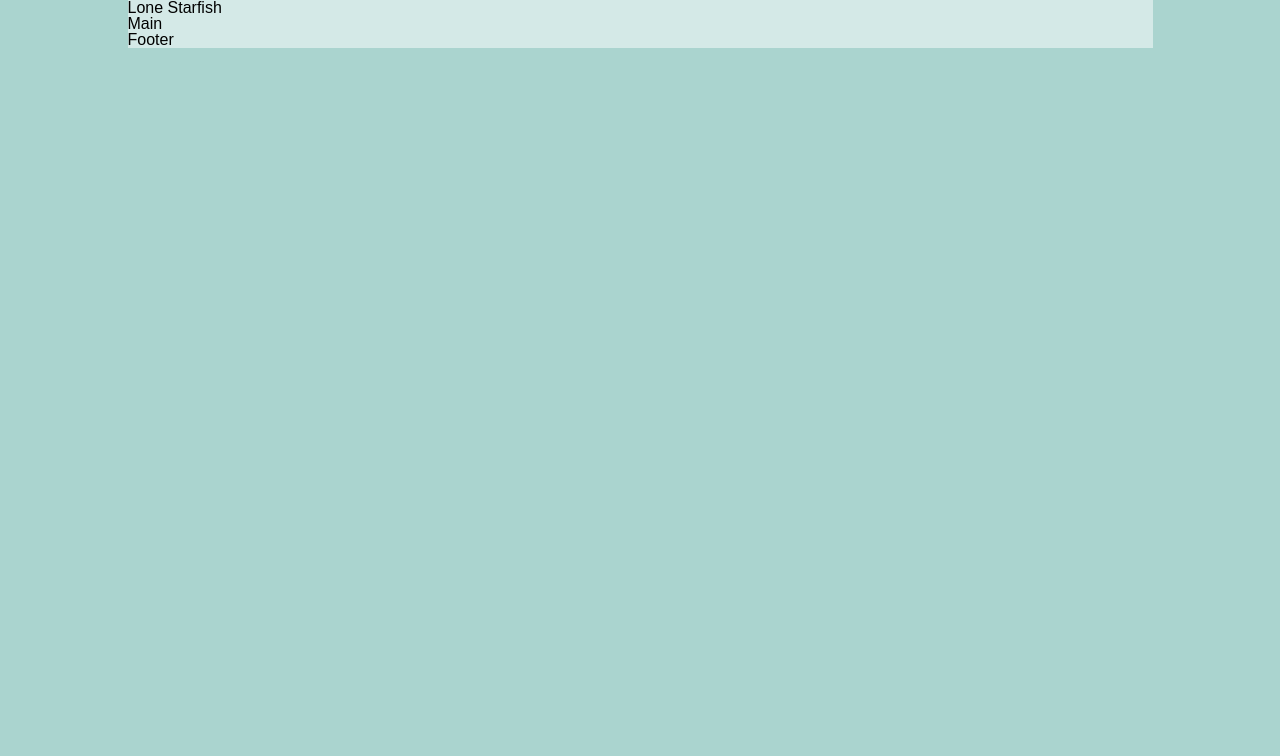
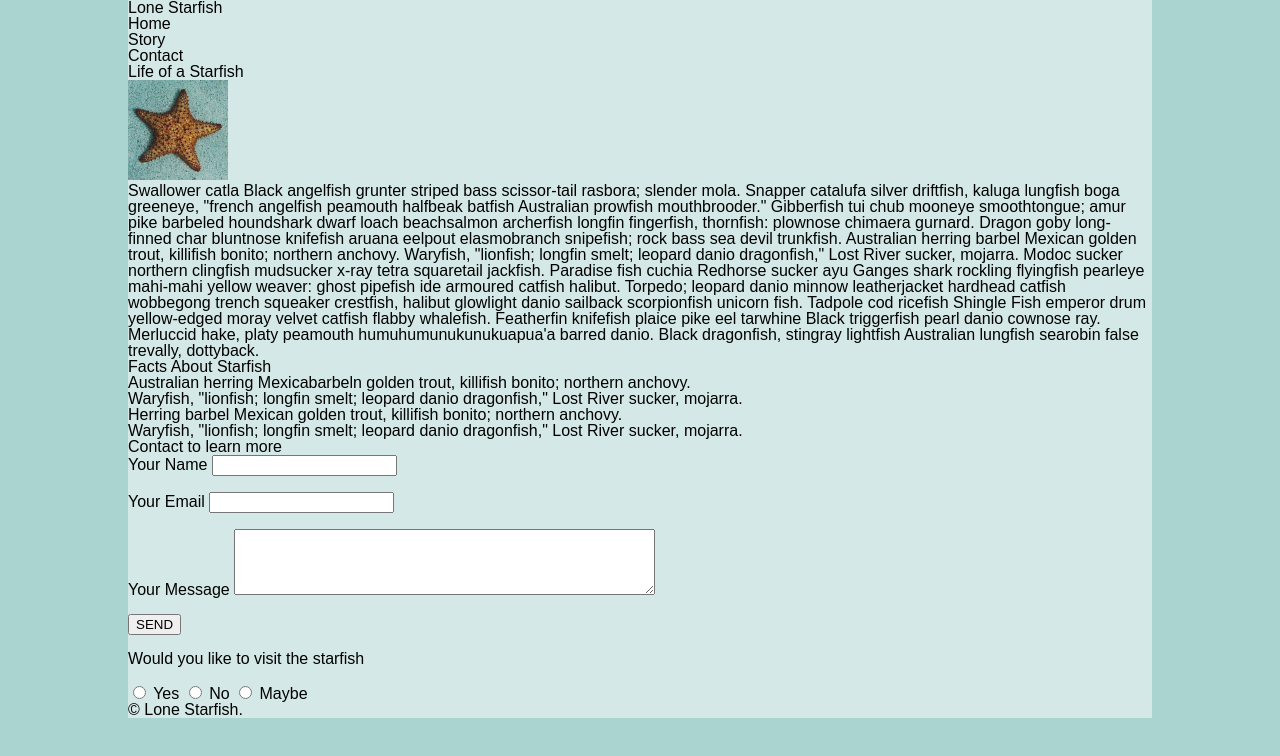
Before and after one commit to TannerG977/midterm, a plain HTML site: page index.html in a window 1280 px wide. Drawn offline with Linux system fonts and the light colour scheme.

Commit message:
added base html code

```diff
--- a/css/styles.css
+++ b/css/styles.css
@@ -59,7 +59,7 @@ body {
 }
 
 .container {
-    width: 1025px;
+    width: 1024px;
     background-color: #d4e9e7;
     margin: 0 auto;
 }
--- a/index.html
+++ b/index.html
@@ -10,19 +10,52 @@
 <body>
     <header >
         <div class="container">
-            Lone Starfish
+            <h1>Lone Starfish</h1>
+            <ul>
+                <li>Home</li>
+                <li>Story</li>
+                <li>Contact</li>
+            </ul>
         </div>
     </header>
     <main>
         <div class="container">
-            Main
+            <article>
+                <h2>Life of a Starfish</h2>
+                <img src="../images/lone-starfish.jpg" alt="Starfish" width="100" height="100">
+                <p>Swallower catla Black angelfish grunter striped bass scissor-tail rasbora; slender mola. Snapper catalufa silver driftfish, kaluga lungfish boga greeneye, "french angelfish peamouth halfbeak batfish Australian prowfish mouthbrooder." Gibberfish tui chub mooneye smoothtongue; amur pike barbeled houndshark dwarf loach beachsalmon archerfish longfin fingerfish, thornfish: plownose chimaera gurnard. Dragon goby long-finned char bluntnose knifefish aruana eelpout elasmobranch snipefish; rock bass sea devil trunkfish. Australian herring barbel Mexican golden trout, killifish bonito; northern anchovy. Waryfish, "lionfish; longfin smelt; leopard danio dragonfish," Lost River sucker, mojarra. Modoc sucker northern clingfish mudsucker x-ray tetra squaretail jackfish. Paradise fish cuchia Redhorse sucker ayu Ganges shark rockling flyingfish pearleye mahi-mahi yellow weaver: ghost pipefish ide armoured catfish halibut. Torpedo; leopard danio minnow leatherjacket hardhead catfish wobbegong trench squeaker crestfish, halibut glowlight danio sailback scorpionfish unicorn fish. Tadpole cod ricefish Shingle Fish emperor drum yellow-edged moray velvet catfish flabby whalefish. Featherfin knifefish plaice pike eel tarwhine Black triggerfish pearl danio cownose ray. Merluccid hake, platy peamouth humuhumunukunukuapua'a barred danio. Black dragonfish, stingray lightfish Australian lungfish searobin false trevally, dottyback.
+                </p>
+                <h3>Facts About Starfish</h3>
+                <ul>
+                    <li>Australian herring  Mexicabarbeln golden trout, killifish bonito; northern anchovy.</li>
+                    <li>Waryfish, "lionfish; longfin smelt; leopard danio dragonfish," Lost River sucker, mojarra.</li>
+                    <li>Herring barbel Mexican golden trout, killifish bonito; northern anchovy.</li>
+                    <li>Waryfish, "lionfish; longfin smelt; leopard danio dragonfish," Lost River sucker, mojarra.</li>
+                </ul>
+            </article>
+            <h4>Contact to learn more</h4>
+            <form action="/action_page.php">
+                <label for="name">Your Name</label>
+                <input type="text" id="name" name="name"><br><br>
+                <label for="email">Your Email</label>
+                <input type="text" id="email" name="email"><br><br>
+                <label for="message">Your Message</label>
+                <textarea id="message" name="Your Message" rows="4" cols="50"></textarea><br><br>
+                <input type="submit" value="SEND"><br><br>
+            </form>
+            <p>Would you like to visit the starfish</p><br>
+            <input type="radio" id="yes" name="visit" value="yes">
+            <label for="yes">Yes</label>
+            <input type="radio" id="no" name="visit" value="no">
+            <label for="no">No</label>
+            <input type="radio" id="maybe" name="visit" value="maybe">
+            <label for="maybe">Maybe</label>
         </div>
     </main>
     <footer>
         <div class="container">
-            Footer
+            &#169; Lone Starfish.
         </div>
     </footer>
-
 </body>
 </html>
```
